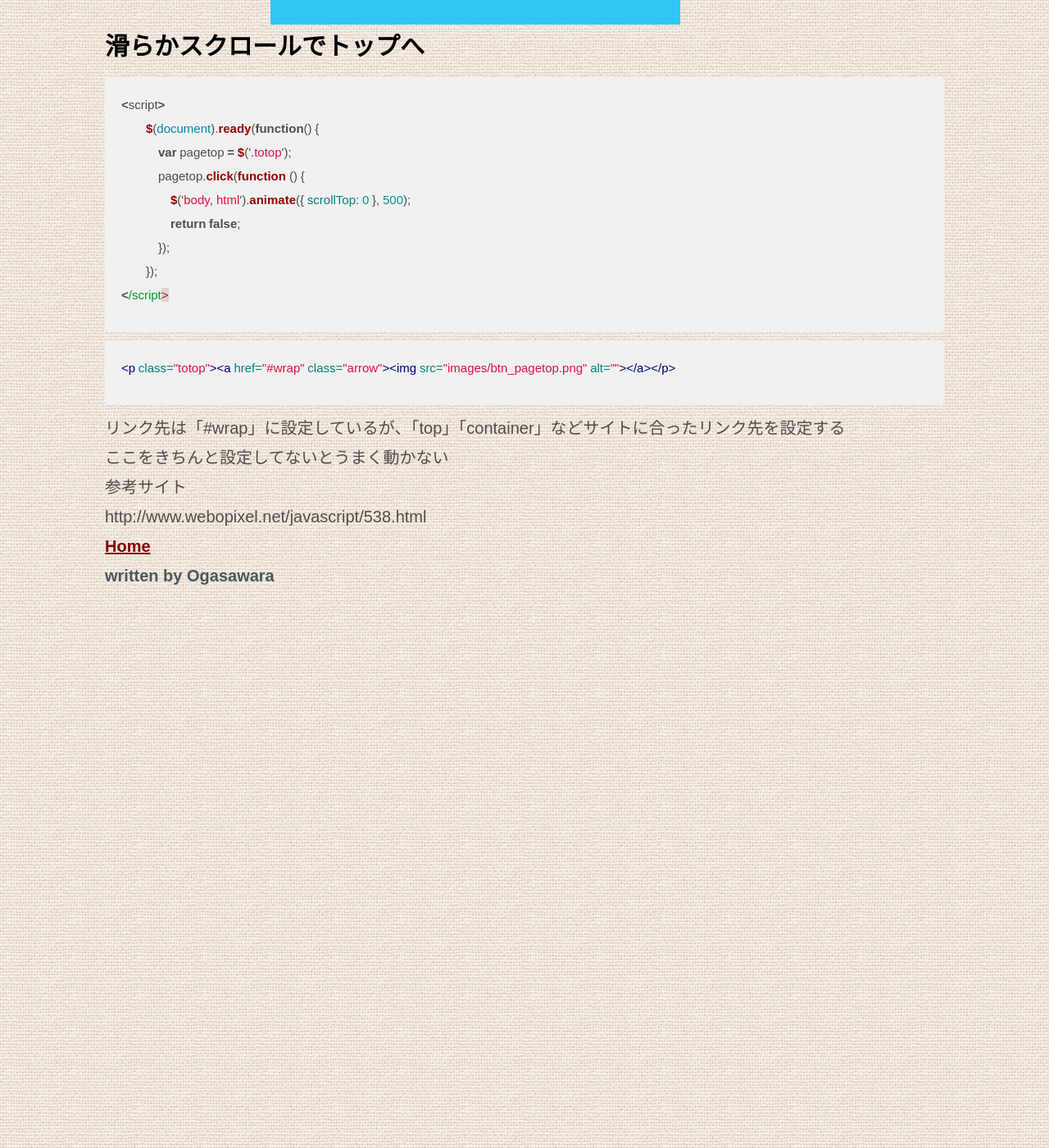
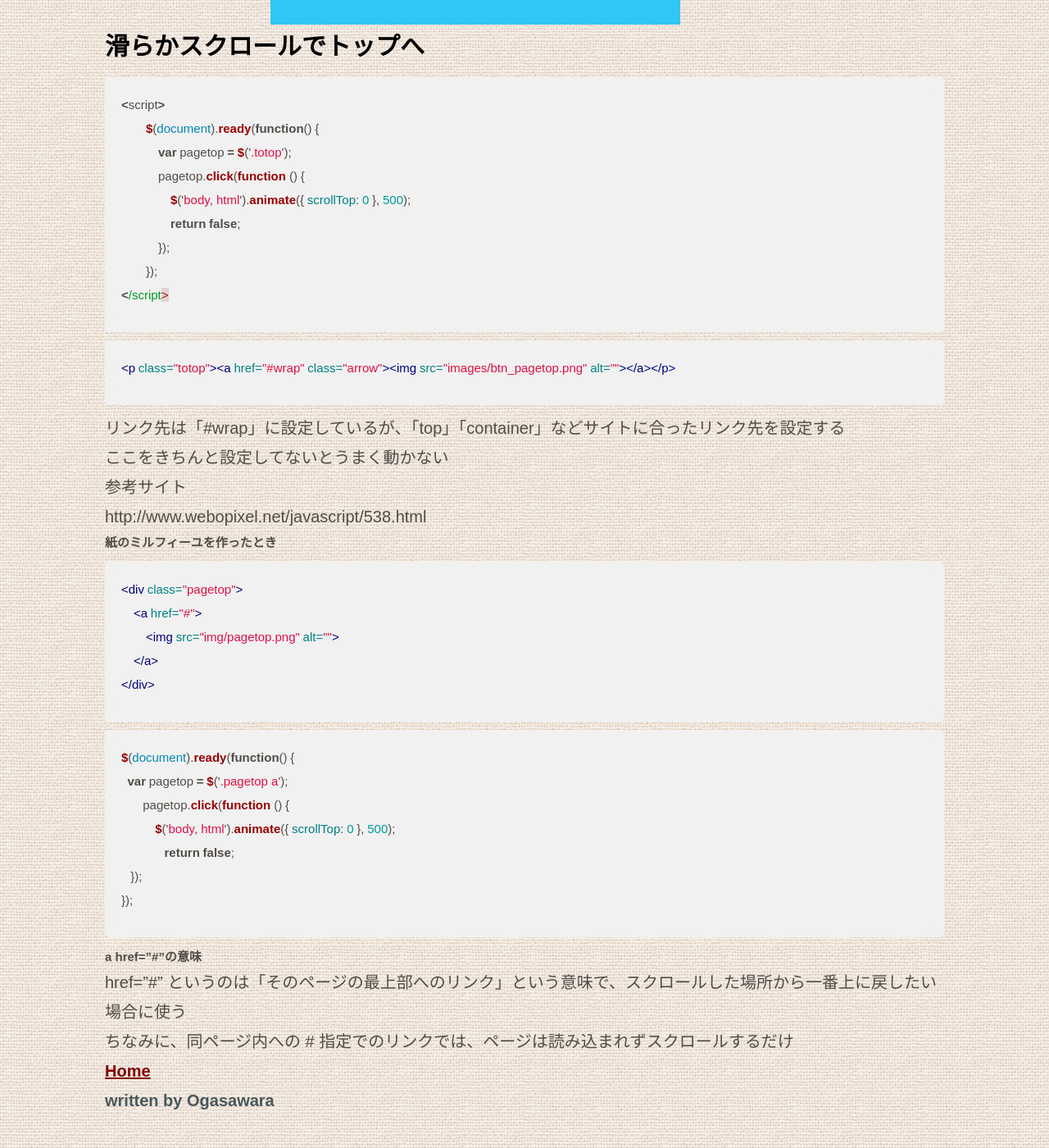
Before and after one commit to satoshiogasawara/satoshiogasawara.github.io, a Jekyll site: the page built from _posts/2016-09-13-title02.md, in a window 1280 px wide and 1400 px high, scrolled down 554 px. Shown: the whole window at 82% size. Built offline with Jekyll 4.4.1, drawn with Linux system fonts in a browser that asks for light colours.

Commit message:
2017/05/18

````diff
--- a/_posts/2016-09-13-title02.md
+++ b/_posts/2016-09-13-title02.md
@@ -26,3 +26,29 @@ image: /img/scroll.png
 
 参考サイト
 http://www.webopixel.net/javascript/538.html
+
+
+## 紙のミルフィーユを作ったとき
+
+```html
+<div class="pagetop">
+    <a href="#">
+        <img src="img/pagetop.png" alt="">
+    </a>
+</div>
+```
+
+```javascript
+$(document).ready(function() {
+  var pagetop = $('.pagetop a');
+       pagetop.click(function () {
+           $('body, html').animate({ scrollTop: 0 }, 500);
+              return false;
+   });
+});
+```
+
+## a href="#"の意味
+
+href="#" というのは「そのページの最上部へのリンク」という意味で、スクロールした場所から一番上に戻したい場合に使う
+ちなみに、同ページ内への # 指定でのリンクでは、ページは読み込まれずスクロールするだけ
````
Also changed, not shown: _posts/2017-05-16-title01.md (+10 -0 lines), _posts/2017-05-18-title01.md (added, +16 -0 lines), img/googlefonts.png (added).
